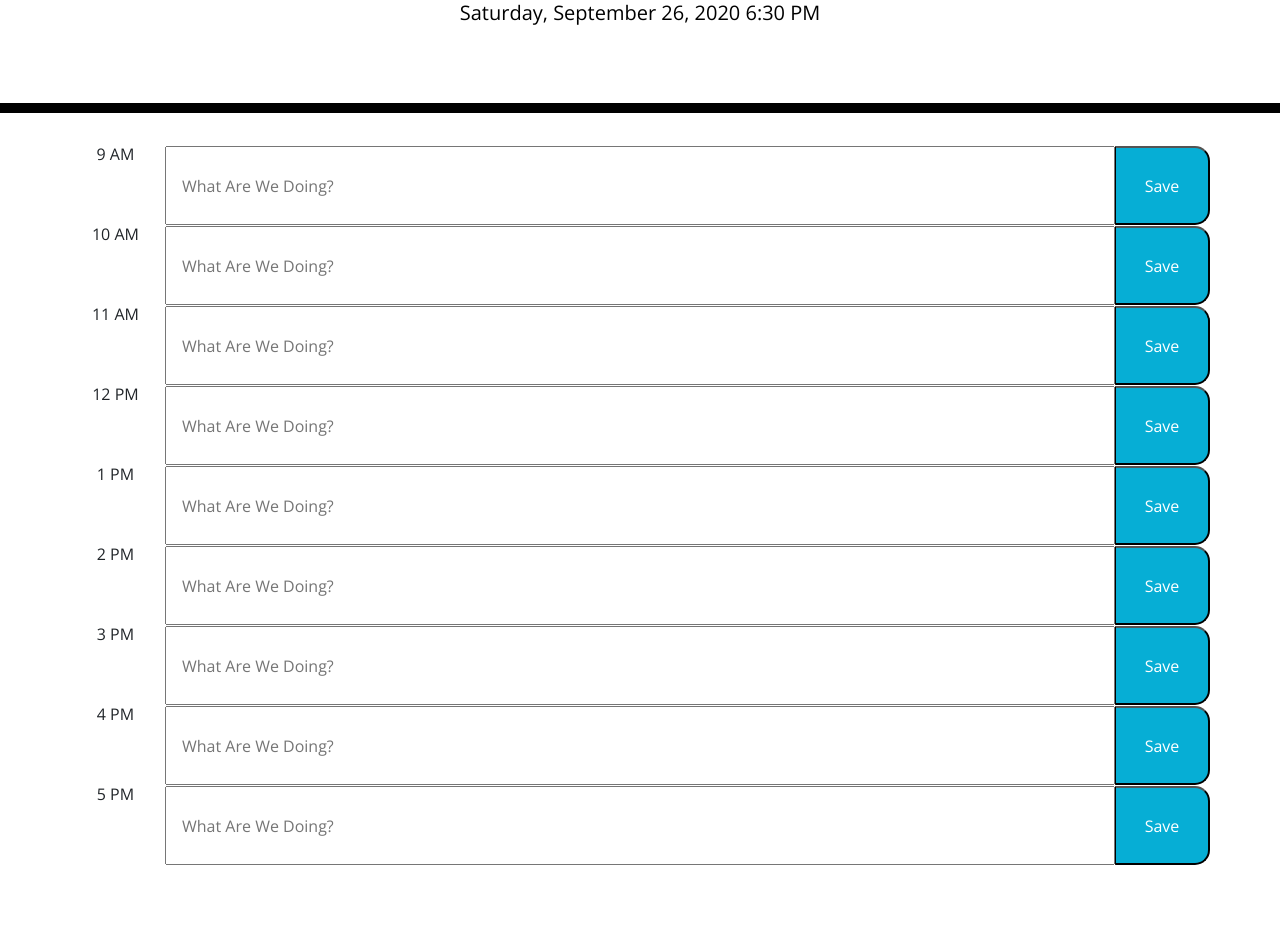
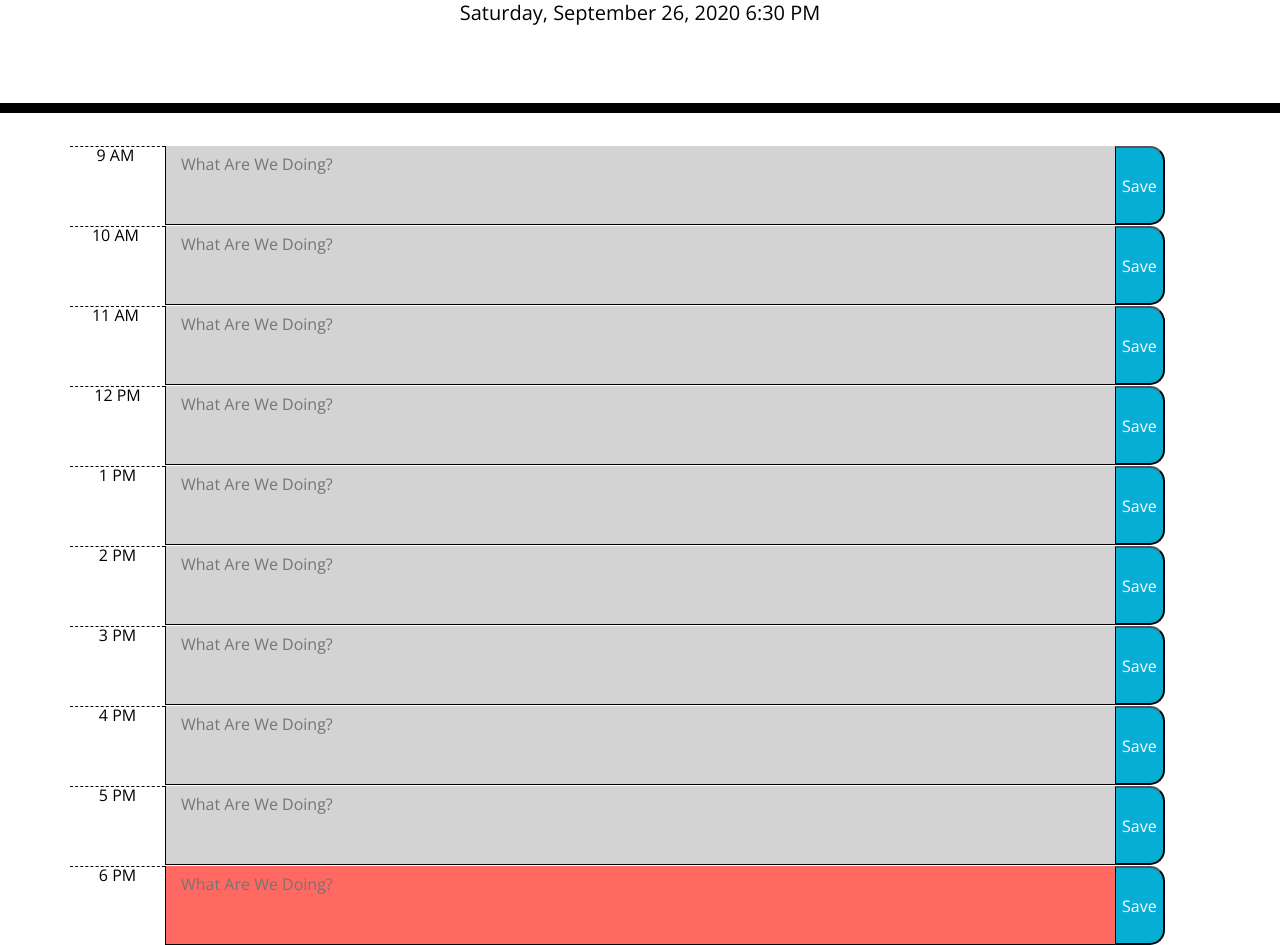
Before and after one commit to kristacoding/day-planner, a plain HTML site: page index.html in a window 1280 px wide. Shown: the part 191-1136 px from the top of the page. Before the commit the page ends 1056 px from the top, so only its background shows below. Drawn offline with nearby package versions, Linux system fonts and the light colour scheme.

Commit message:
got the timeblocks to change color

```diff
--- a/index.html
+++ b/index.html
@@ -21,76 +21,75 @@
   </header>
   <div class="container">
     <!--9 AM -->
-    <div class="time-block">
-      <div class="row">
-        <p class="col-1">9 AM </p>
-          <input type="text" id="9AM" class="col-10" placeholder="What Are We Doing?">
-        <button class="rowBtn saveBtn col-1" id="9Save">Save</button>
+    <div class="row time-block">
+      <p class="hour col-1">9 AM </p>
+      <textarea class="textarea col-10" id="hour9" placeholder="What Are We Doing?"></textarea>
+      <button class="saveBtn">Save</button>
     </div>
 
+
     <!--10 AM -->
-    <div class="time-block">
-      <div class="row">
-        <p class="text-body col-1">10 AM </p>
-          <input type="text" id="10AM" class="col-10" placeholder="What Are We Doing?">
-        <button class="rowBtn saveBtn col-1" id="10Save">Save</button>
+    <div class="row time-block">
+      <p class="hour col-1">10 AM </p>
+      <textarea class="textarea col-10" id="hour10" placeholder="What Are We Doing?"></textarea>
+      <button class="saveBtn">Save</button>
     </div>
 
+
     <!--11 AM -->
-    <div class="time-block">
-      <div class="row">
-        <p class="text-body col-1">11 AM </p>
-          <input type="text" id="11AM" class="col-10" placeholder="What Are We Doing?">
-        <button class="rowBtn saveBtn col-1" id="11Save">Save</button>
+    <div class="row time-block">
+      <p class="hour col-1">11 AM </p>
+      <textarea class="textarea col-10" id="hour11" placeholder="What Are We Doing?"></textarea>
+      <button class="saveBtn">Save</button>
     </div>
 
     <!--12 PM -->
-    <div class="time-block">
-      <div class="row">
-        <p class="text-body col-1">12 PM </p>
-          <input type="text" id="12PM" class="col-10" placeholder="What Are We Doing?">
-        <button class="rowBtn saveBtn col-1" id="12Save">Save</button>
+    <div class="row time-block">
+      <p class="hour col-1">12 PM</p>
+      <textarea class="textarea col-10" id="hour12" placeholder="What Are We Doing?"></textarea>
+      <button class="saveBtn">Save</button>
     </div>
 
     <!--1 PM -->
-    <div class="time-block">
-      <div class="row">
-        <p class="text-body col-1">1 PM </p>
-          <input type="text" id="1PM" class="col-10" placeholder="What Are We Doing?">
-        <button class="rowBtn saveBtn col-1" id="1Save">Save</button>
+    <div class="row time-block">
+      <p class="hour col-1">1 PM</p>
+      <textarea class="textarea col-10" id="hour13" placeholder="What Are We Doing?"></textarea>
+      <button class="saveBtn">Save</button>
     </div>
 
     <!--2 PM -->
-    <div class="time-block">
-     <div class="row">
-        <p class="text-body col-1">2 PM </p>
-        <input type="text" id="2PM" class="col-10" placeholder="What Are We Doing?">
-      <button class="rowBtn saveBtn col-1" id="2Save">Save</button>
+    <div class="row time-block">
+      <p class="hour col-1">2 PM</p>
+      <textarea class="textarea col-10" id="hour14" placeholder="What Are We Doing?"></textarea>
+      <button class="saveBtn">Save</button>
     </div>
 
     <!--3 PM -->
-    <div class="time-block">
-      <div class="row">
-          <p class="text-body col-1">3 PM </p>
-          <input type="text" id="3PM" class="col-10" placeholder="What Are We Doing?">
-        <button class="rowBtn saveBtn col-1" id="3Save">Save</button>
+    <div class="row time-block">
+      <p class="hour col-1">3 PM</p>
+      <textarea class="textarea col-10" id="hour15" placeholder="What Are We Doing?"></textarea>
+      <button class="saveBtn">Save</button>
     </div>
 
     <!--4 PM -->
-    <div class="time-block">
-      <div class="row">
-          <p class="text-body col-1">4 PM </p>
-          <input type="text" id="4PM" class="col-10" placeholder="What Are We Doing?">
-        <button class="rowBtn saveBtn col-1"id="4Save">Save</button>
+    <div class="row time-block">
+      <p class="hour col-1">4 PM</p>
+      <textarea class="textarea col-10" id="hour16" placeholder="What Are We Doing?"></textarea>
+      <button class="saveBtn">Save</button>
     </div>
 
     <!--5 PM -->
-    <div class="time-block">
-      <div class="row">
-          <p class="text-body col-1">5 PM </p>
-          <input type="text" id="5PM" class="col-10" placeholder="What Are We Doing?">
-        <button class="rowBtn saveBtn col-1" id="5Save">Save</button>
+    <div class="row time-block">
+      <p class="hour col-1">5 PM</p>
+      <textarea class="textarea col-10" id="hour17" placeholder="What Are We Doing?"></textarea>
+      <button class="saveBtn">Save</button>
     </div>
+
+    <!--6 PM -->
+    <div class="row time-block">
+      <p class="hour col-1">6 PM</p>
+      <textarea class="textarea col-10" id="hour18" placeholder="What Are We Doing?"></textarea>
+      <button class="saveBtn">Save</button>
     </div>
 
     <script src="https://code.jquery.com/jquery-3.4.1.min.js"></script>
--- a/jquery.js
+++ b/jquery.js
@@ -8,19 +8,39 @@
 var currentDateInfo = (moment().format('LLLL'));
 $("#currentDay").append(currentDateInfo);
 
-updateTime;
+updateTime();
 
 //
 
-var currentTime = (moment().format('LT'));
-console.log(currentTime);
-var plannerTime = ["9", "10", "11", "12", "1", "2", "3", "4", "5"];
+var currentTime = (moment().format('H'));
+
+console.log(plannerTime);
 
 
-function updateTime(){
-if (parseInt(plannerTime) < currentTime){
-    console.log("YAY");}
-}
+function updateTime() {
+    var plannerTime = [9, 10, 11, 12, 13, 14, 15, 16, 17, 18];
+    var currentTime = parseInt(moment().format('H'));
+    console.log(currentTime)
 
 
-//Call function
+    for (var i = 0; i < 10; i++) {
+        console.log("hello")
+        var thisTime = plannerTime[i];
+        console.log(thisTime);
+
+        if ( thisTime < currentTime) {
+            $("#hour" + thisTime).addClass("past");
+
+        }
+        else if (thisTime > currentTime) {
+            $("#hour" + thisTime).addClass("future");
+
+        }
+        else if (thisTime == currentTime) {
+            $("#hour" + thisTime).addClass("present");
+
+
+        }
+        else {}
+    }
+}
--- a/style.css
+++ b/style.css
@@ -10,6 +10,7 @@ textarea{
   resize: none;
   color: #000000;
   border-left: 1px solid black;
+  border-bottom: 1px solid black;
   padding: 10px;
 }
 
@@ -33,7 +34,7 @@ textarea{
 .row {
   white-space: pre-wrap;
   height: 80px;
-  border-top: 1px solid white;;
+  border-top: 1px solid white;
 }
 
 .hour {
```
Also changed, not shown: 1 other file. Lines whose indentation alone changed are shown as unchanged.
